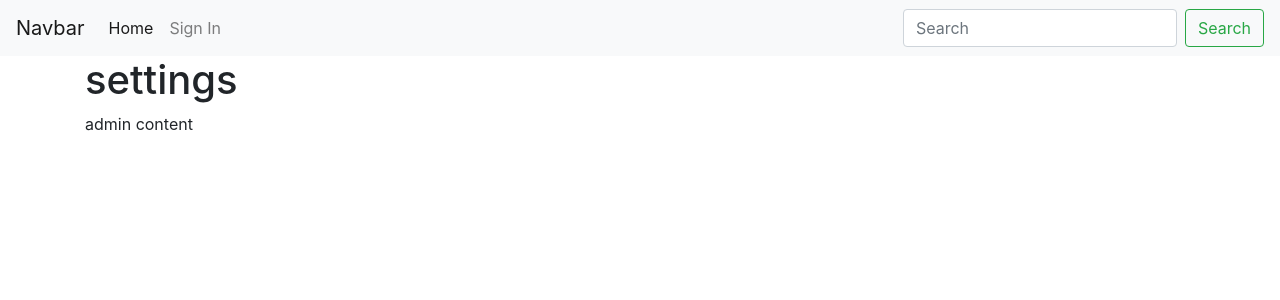
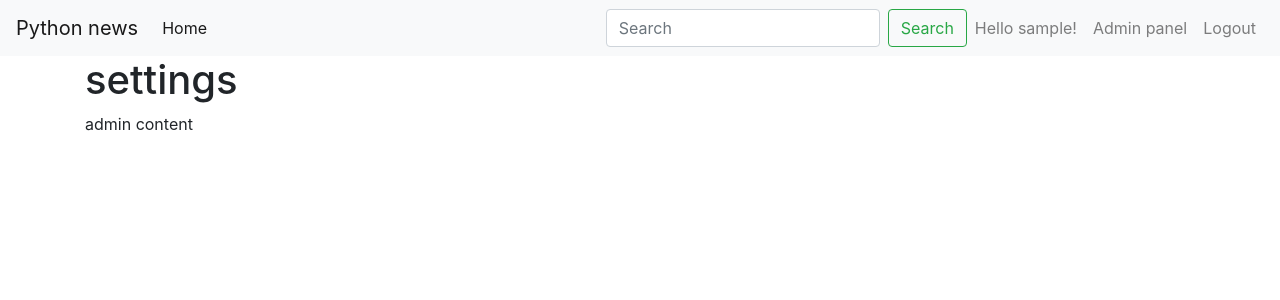
Before and after one commit to sid8l/learn_flask, a Flask app: page /admin/ in a window 1280 px wide. Shown: the top 300 px of the page. Run offline with Flask 2, Linux system fonts and the light colour scheme; the visitor is signed in with stand-in values (Sample User, id 1); data comes from the database, SQL or seed files in the repository; some libraries are stand-ins or nearby versions.

Commit message:
add admin, sign in, sign up, logout in navbar

```diff
--- a/webapp/templates/menu.html
+++ b/webapp/templates/menu.html
@@ -1,5 +1,5 @@
 <nav class="navbar navbar-expand-lg navbar-light bg-light">
-  <a class="navbar-brand" href="#">Navbar</a>
+  <a class="navbar-brand" href="#">Python news</a>
   <button class="navbar-toggler" type="button" data-toggle="collapse" data-target="#navbarSupportedContent" aria-controls="navbarSupportedContent" aria-expanded="false" aria-label="Toggle navigation">
     <span class="navbar-toggler-icon"></span>
   </button>
@@ -8,14 +8,33 @@
     <ul class="navbar-nav mr-auto">
       <li class="nav-item active">
         <a class="nav-link" href="{{ url_for('news.index') }}">Home</a>
-      </li>
-      <li class="nav-item">
-        <a class="nav-link" href="{{ url_for('user.login') }}">Sign In</a>
-      </li>
     </ul>
     <form class="form-inline my-2 my-lg-0">
       <input class="form-control mr-sm-2" type="search" placeholder="Search" aria-label="Search">
       <button class="btn btn-outline-success my-2 my-sm-0" type="submit">Search</button>
     </form>
+    <ul class="navbar-nav">
+      </li>
+      {% if current_user.is_authenticated %}
+      <li class="nav-item">
+        <span class="nav-link">Hello {{ current_user.username }}!</span>
+      </li>
+        {% if current_user.is_admin %}
+        <li class="nav-item">
+          <a class="nav-link" href="{{ url_for('admin.admin_index') }}">Admin panel</a>
+        </li>
+        {% endif %}
+      <li class="nav-item">
+        <a class="nav-link" href="{{ url_for('user.logout') }}">Logout</a>
+      </li>
+      {% else %}
+      <li class="nav-item">
+        <a class="nav-link" href="{{ url_for('user.login') }}">Sign In</a>
+      </li>
+      <li class="nav-item">
+        <a class="nav-link" href="{{ url_for('user.registration') }}">Registration</a>
+      </li>
+      {% endif %}
+    </ul>
   </div>
 </nav>
```
